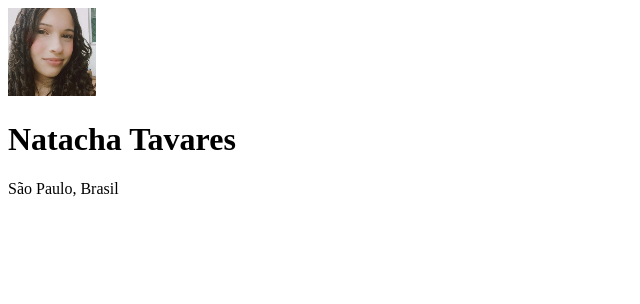
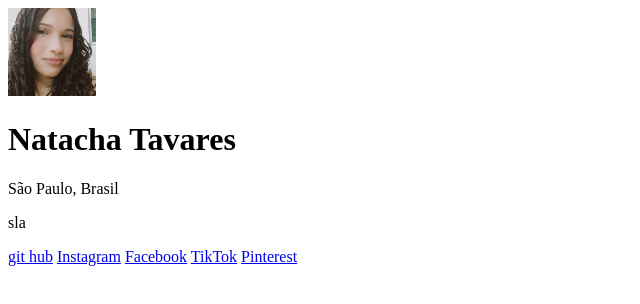
Before and after one commit to natacha12A/MEUS-LINKS, a plain HTML site: page index.html in a window 1280 px wide. Shown: the whole page, without its empty margins (0-640 px from the left). Drawn offline with Linux system fonts and the light colour scheme.

Commit message:
inicio do desenvolvimento css

```diff
--- a/index.html
+++ b/index.html
@@ -10,6 +10,14 @@
         <img src="./imagem2.jpg" alt="imgem do criador">
         <h1>Natacha Tavares</h1>
         <p>São Paulo, Brasil</p>
+
+        <p>sla</p>
+
+        <a href="https://github.com/natacha12A/Natacha12aa">git hub</a>
+        <a href="https://www.instagram.com/_tacha26/">Instagram</a>
+        <a href="https://www.facebook.com/profile.php?id=100090858828014&mibextid=ZbWKwL">Facebook</a>
+        <a href="https://www.tiktok.com/@naty_5724?_t=8ke7bO0SPRu&_r=1">TikTok</a>
+        <a href="https://pin.it/79PlL6OOj">Pinterest</a>
     </div>
 </body>
 </html>
```
Also changed, not shown: style.css (added).
